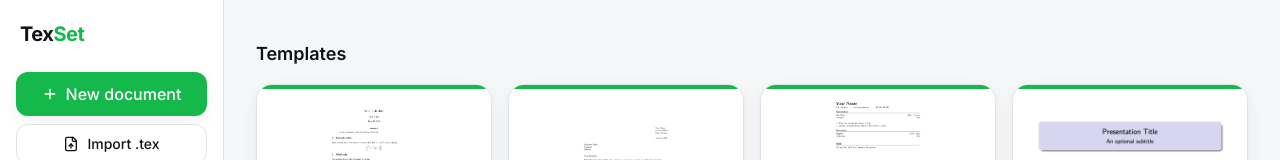
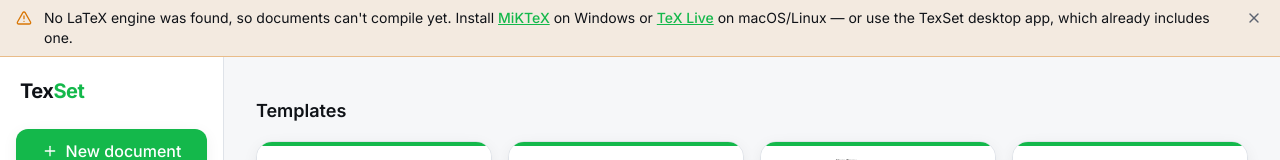
Before and after one commit to TexSet/texset, a Next.js app: page / in a window 1280 px wide. Shown: the top 160 px of the page. Built offline with nearby package versions, Linux system fonts and the light colour scheme; no server answers; the database is empty.

Commit message:
feat: warn in-app when no LaTeX engine is available
A status route reports whether latexmk is reachable, and an app-wide banner explains how to install TeX (or to use the desktop app) so a missing engine isn't a surprise.

```diff
--- /dev/null
+++ b/src/app/api/tex-status/route.ts
@@ -0,0 +1,11 @@
+import { NextResponse } from "next/server";
+import { isTexAvailable } from "@/lib/tex";
+
+export const runtime = "nodejs";
+export const dynamic = "force-dynamic";
+
+// Tells the UI whether a LaTeX engine is reachable, so it can warn up front
+// instead of letting a compile mysteriously fail.
+export function GET() {
+  return NextResponse.json({ available: isTexAvailable() });
+}
--- a/src/app/layout.tsx
+++ b/src/app/layout.tsx
@@ -1,5 +1,6 @@
 import type { Metadata, Viewport } from "next";
 import { Inter, JetBrains_Mono } from "next/font/google";
+import { TexStatusBanner } from "@/components/TexStatusBanner";
 import "./globals.css";
 
 // fonts are self-hosted at build time, so this stays fully offline
@@ -45,7 +46,10 @@ export default function RootLayout({
       <head>
         <script dangerouslySetInnerHTML={{ __html: themeScript }} />
       </head>
-      <body>{children}</body>
+      <body>
+        <TexStatusBanner />
+        {children}
+      </body>
     </html>
   );
 }
--- /dev/null
+++ b/src/components/TexStatusBanner.tsx
@@ -0,0 +1,54 @@
+"use client";
+
+import { useEffect, useState } from "react";
+import { TriangleAlert, X } from "lucide-react";
+
+// Shows a clear, app-wide notice when no LaTeX engine is available, so people
+// know why nothing compiles and how to fix it, instead of being surprised.
+export function TexStatusBanner() {
+  const [missing, setMissing] = useState(false);
+  const [dismissed, setDismissed] = useState(false);
+
+  useEffect(() => {
+    fetch("/api/tex-status")
+      .then((res) => res.json())
+      .then((data) => setMissing(!data.available))
+      .catch(() => setMissing(false));
+  }, []);
+
+  if (!missing || dismissed) return null;
+
+  return (
+    <div className="flex items-start gap-3 border-b border-warning/40 bg-warning/10 px-4 py-2 text-sm text-text">
+      <TriangleAlert className="mt-0.5 h-4 w-4 shrink-0 text-warning" />
+      <p className="flex-1">
+        No LaTeX engine was found, so documents can&apos;t compile yet. Install{" "}
+        <a
+          href="https://miktex.org/download"
+          target="_blank"
+          rel="noreferrer"
+          className="font-medium text-accent underline"
+        >
+          MiKTeX
+        </a>{" "}
+        on Windows or{" "}
+        <a
+          href="https://tug.org/texlive/"
+          target="_blank"
+          rel="noreferrer"
+          className="font-medium text-accent underline"
+        >
+          TeX Live
+        </a>{" "}
+        on macOS/Linux — or use the TexSet desktop app, which already includes one.
+      </p>
+      <button
+        onClick={() => setDismissed(true)}
+        aria-label="Dismiss"
+        className="shrink-0 rounded p-0.5 text-text-muted transition hover:text-text"
+      >
+        <X className="h-4 w-4" />
+      </button>
+    </div>
+  );
+}
```
